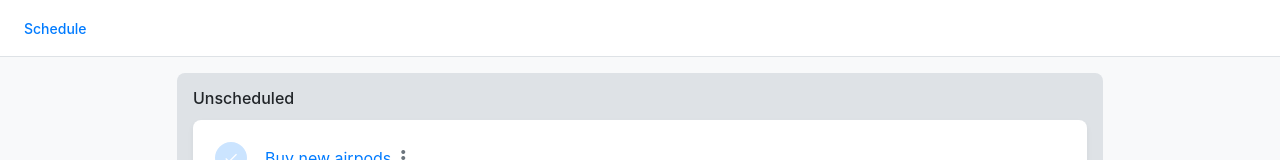
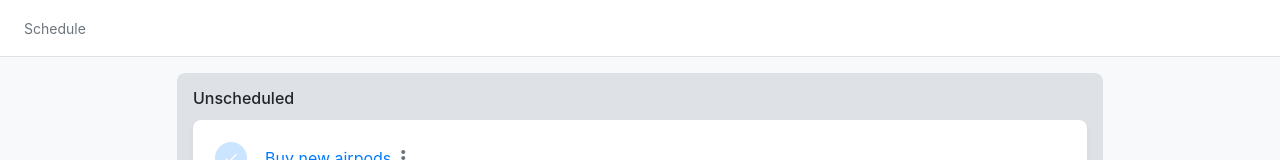
Before and after one commit to bizappkit/tasks, a React (Create React App) app: page /schedule in a window 1280 px wide. Shown: the top 160 px of the page. Built offline with nearby package versions, Linux system fonts and the light colour scheme.

Commit message:
Fixed breadcrumbs links

```diff
--- a/src/components/pages/index.tsx
+++ b/src/components/pages/index.tsx
@@ -1,10 +1,9 @@
 import React from "react"
 import { BrowserRouter as Router, Link, Route, useRouteMatch, Switch, Redirect } from "react-router-dom"
-import { TaskRef, Task, TaskListFilterMode } from "../../model/task"
+import { Task, TaskListFilterMode } from "../../model/task"
 import { RelatedTaskListPath, TaskList } from "./TaskList"
 import { useSelector } from "react-redux"
 import { RootState } from "../../store"
-import { Map } from "immutable"
 import { SchedulePage, SchedulePath } from "./TaskSchedule"
 import { TaskPage, getTaskLink, TaskDetailsPath } from "./TaskPage"
 
@@ -25,14 +24,14 @@ function ContentRoutingInternal() {
     const params = match?.params;
 
     const currentTask = (params?.taskId && tasks?.get(params.taskId)) || undefined
-    const filterMode = params && ("filterMode" in params) && params.filterMode || undefined
+    const filterMode = (params && ("filterMode" in params) && params.filterMode) || undefined
 
     return (
         <div className="main-container">
             <div className="breadcrumb-bar navbar bg-white sticky-top">
                 <nav>
                     <ol className="breadcrumb">
-                        <NavLink to={SchedulePath} active={!currentTask}>Schedule</NavLink>
+                        <NavLink to={SchedulePath} active={currentTask !== undefined}>Schedule</NavLink>
 
                         {currentTask &&
                             <NavLink to={getTaskLink(params?.taskId)} active={filterMode !== undefined}>{currentTask.title}</NavLink>
```
